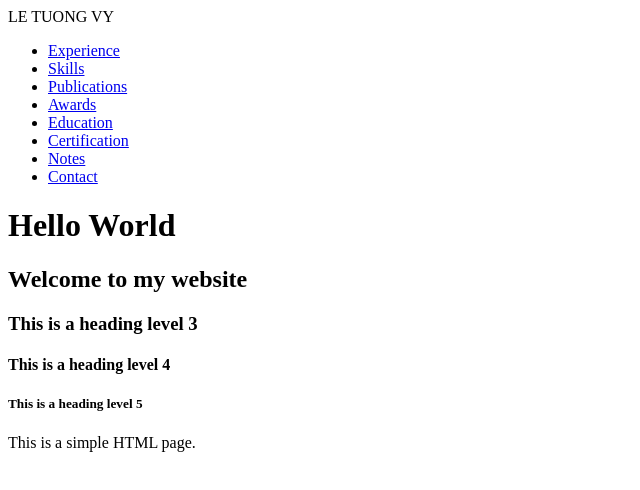
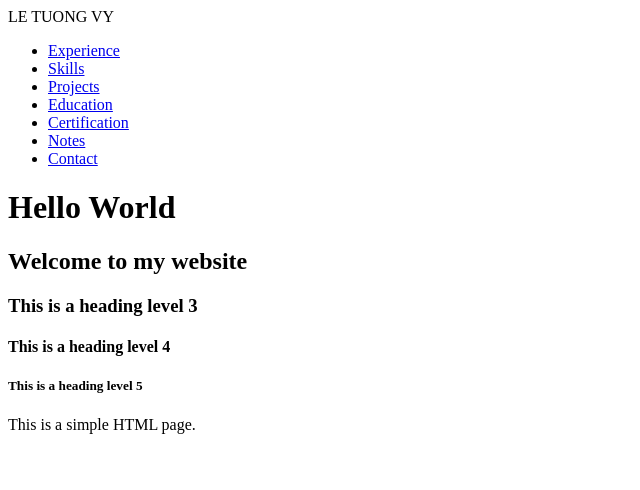
Before and after one commit to Arashi133/totally-homespace, a plain HTML site: page index.html in a window 1280 px wide. Shown: the whole page, without its empty margins (0-640 px from the left). Drawn offline with Linux system fonts and the light colour scheme.

Commit message:
Update index.html

```diff
--- a/index.html
+++ b/index.html
@@ -11,8 +11,7 @@
         <ul class="links">
           <li><a href="#experience">Experience</a></li>
           <li><a href="#skills">Skills</a></li>
-          <li><a href="#publications">Publications</a></li>
-          <li><a href="#achievements">Awards</a></li>
+          <li><a href="projects.html">Projects</a></li>
           <li><a href="#education">Education</a></li>
           <li><a href="#certificates">Certification</a></li>
           <li><a href="notes.html">Notes</a></li>
```
